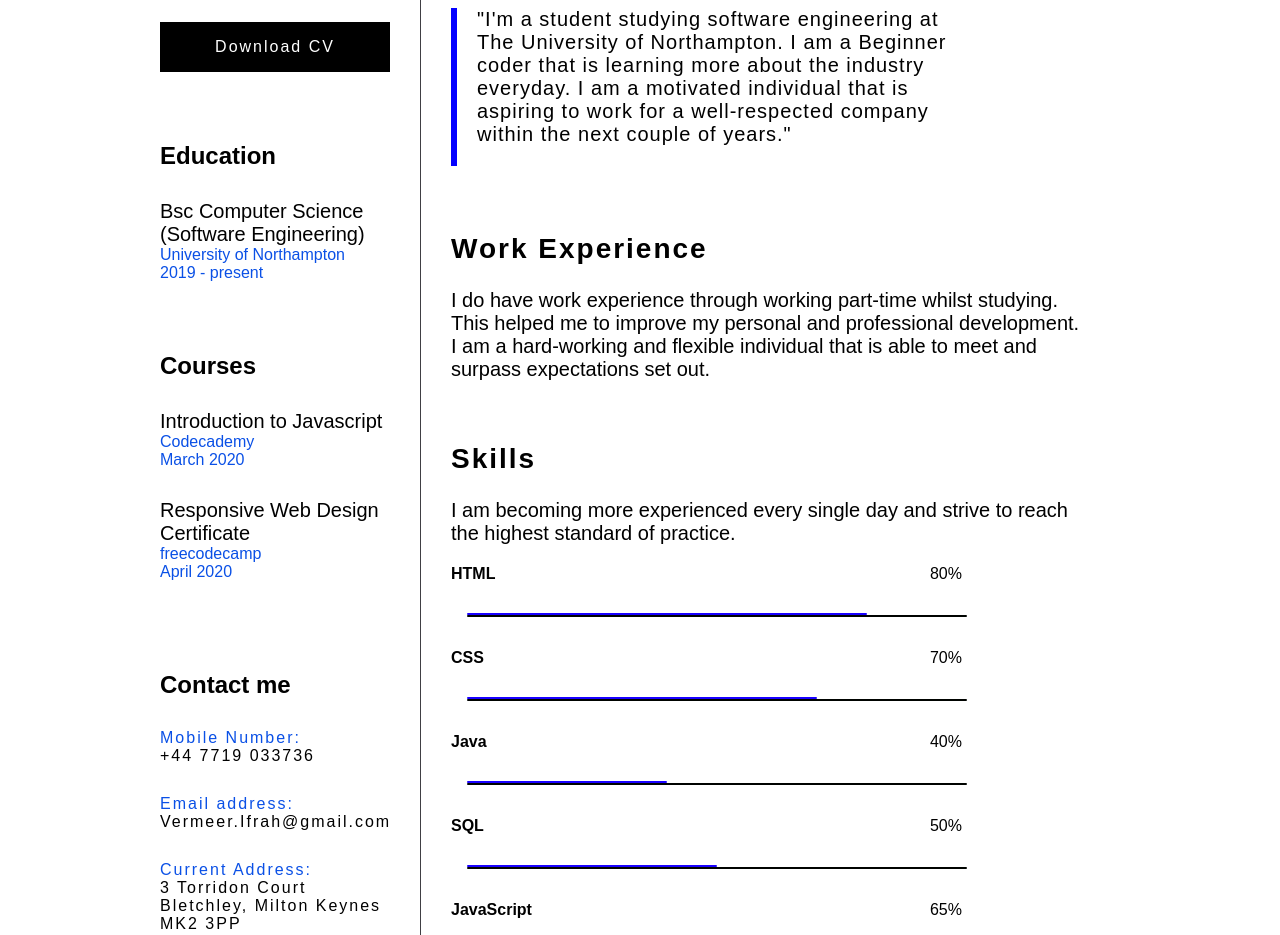
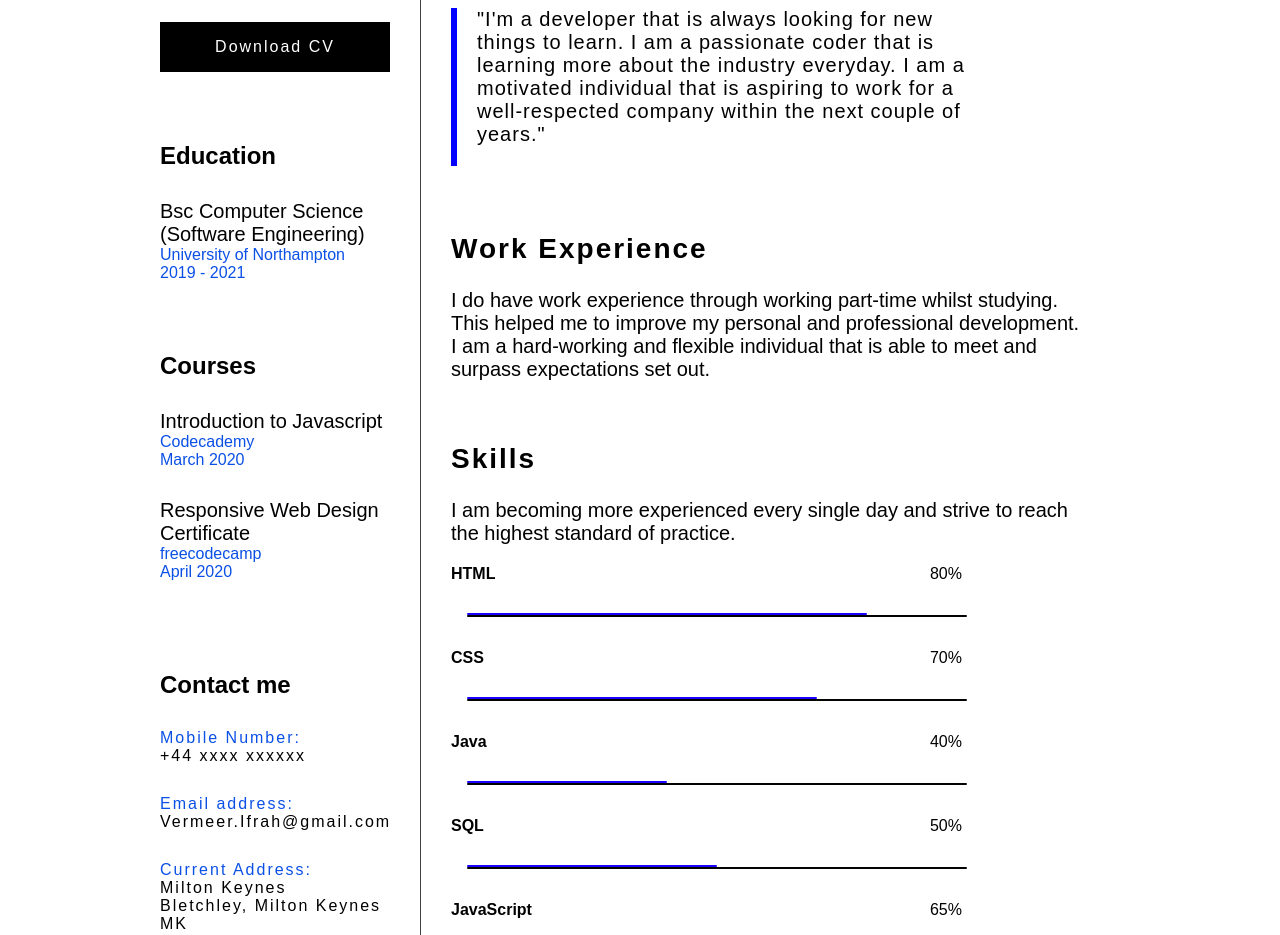
Before and after one commit to i-frah/port_2020, a plain HTML site: page cv.html in a window 1280 px wide. Shown: the part 365-1300 px from the top of the page. Drawn offline with Linux system fonts and the light colour scheme.

Commit message:
Update cv.html

```diff
--- a/cv.html
+++ b/cv.html
@@ -66,7 +66,7 @@
         <p class="ed-font">Bsc Computer Science (Software Engineering)</p>
         <ul class="edul1">
           <li> University of Northampton</li>
-          <li>2019 - present</li>
+          <li>2019 - 2021</li>
         </ul>
       </div>
       <!-- ONLINE COURSES COMPLETED -->
@@ -87,13 +87,13 @@
       <div class="contact_details_content">
         <h2>Contact me</h2>
         <p class="purple">Mobile Number:</p>
-        <p>+44 7719 033736</p>
+        <p>+44 xxxx xxxxxx</p>
         <p class="purple">Email address:</p>
         <p>Vermeer.Ifrah@gmail.com</p>
         <p class="purple">Current Address:</p>
-        <p>3 Torridon Court</p>
+        <p>Milton Keynes</p>
         <p>Bletchley, Milton Keynes</p>
-        <p>MK2 3PP</p>
+        <p>MK</p>
         <p class="purple">Github:</p>
         <p>Vermeer.Ifrah@gmail.com</p>
       </div>
@@ -103,7 +103,7 @@
       <div class="block">
         <h1>About me</h1>
         <blockquote class="profile_quote">
-          <p>"I'm a student studying software engineering at The University of Northampton. I am a Beginner coder
+          <p>"I'm a developer that is always looking for new things to learn. I am a passionate coder
             that
             is learning more about the industry everyday. I am a motivated individual that is aspiring to work for a
             well-respected company within the next couple of years."</p>
```
